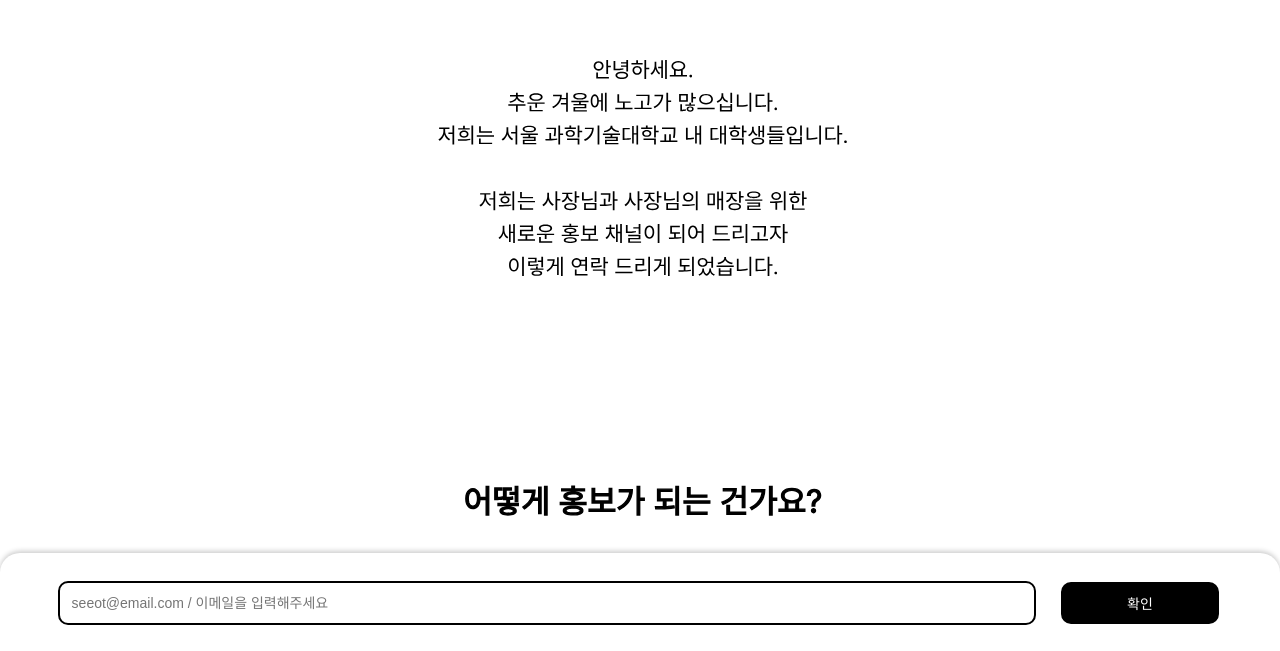
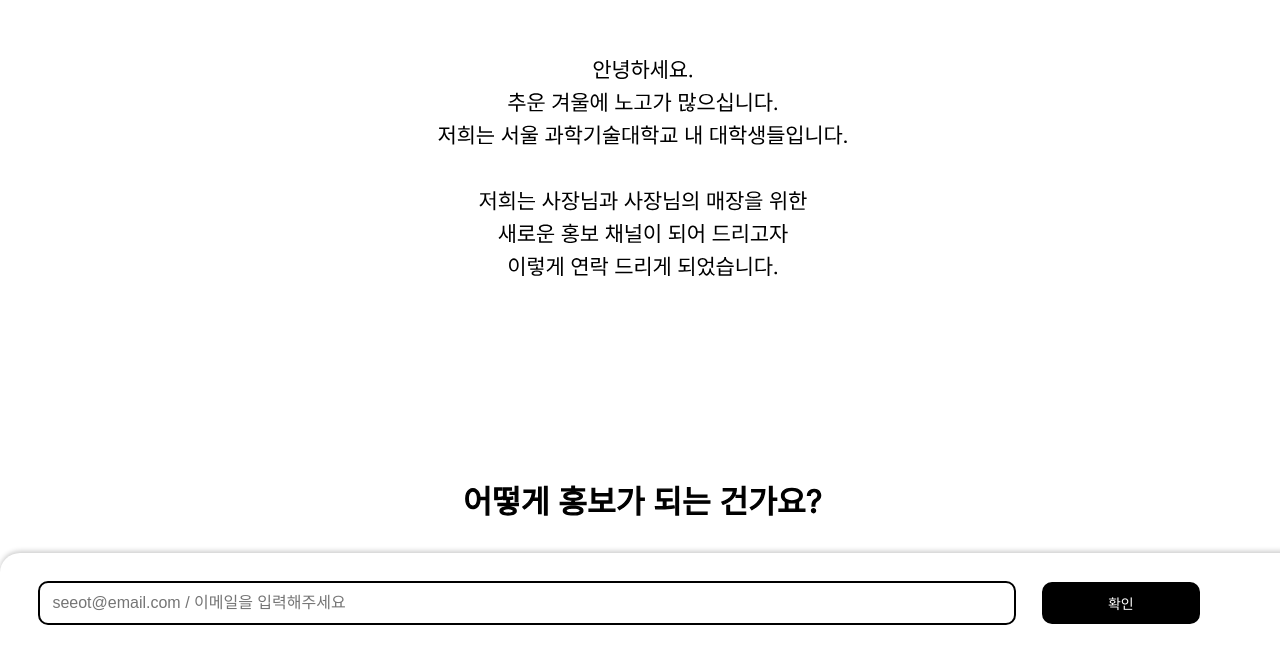
Before and after one commit to seokju1215/siot-randing, a React (Create React App) app: page / in a window 1280 px wide. Shown: the part 147-798 px from the top of the page. Built offline with nearby package versions, Linux system fonts and the light colour scheme.

Commit message:
확인 버튼 짤림 해결

```diff
--- a/package.json
+++ b/package.json
@@ -39,5 +39,6 @@
   },
   "devDependencies": {
     "@babel/plugin-proposal-private-property-in-object": "^7.21.11"
-  }
+  },
+  "homepage": "/store-landingpage"
 }
--- a/src/D-StoreRanding.css
+++ b/src/D-StoreRanding.css
@@ -39,10 +39,11 @@
     /* 세로 가운데 정렬 */
     z-index: 1000;
     /* 다른 요소보다 위로 */
+    padding-left: 3%;
+    padding-right: 3%;
 }
 
 .footer input {
-    margin-left: 4.5%;
     width: 75%;
     height: 38px;
     flex-shrink: 0;
--- a/src/M-StoreRanding.css
+++ b/src/M-StoreRanding.css
@@ -39,19 +39,20 @@
     /* 세로 가운데 정렬 */
     z-index: 1000;
     /* 다른 요소보다 위로 */
+    padding-left: 3%;
+    padding-right: 3%;
 }
 
 .footer input {
-    margin-left: 4.5%;
     width: 75%;
     height: 38px;
     flex-shrink: 0;
     border-radius: 10px;
     border: 2px solid #000;
-    font-size: 14px;
+    font-size: 16px;
     color: #000;
     padding-left: 12px;
-
+    touch-action: manipulation;
 
 }
 
```
